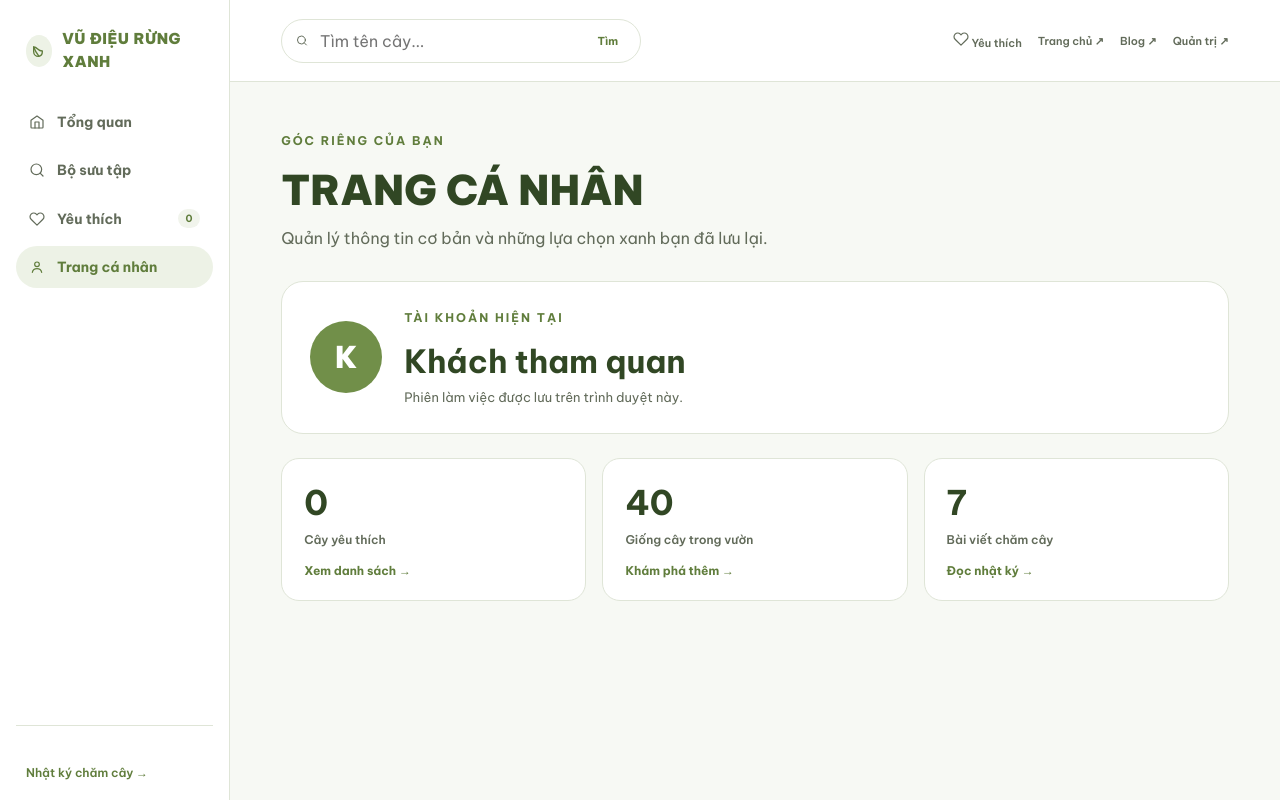
After one commit to PendingN/Web503073, a PHP site: page /profile.php in a window 1280 px wide. The commit adds this page. Run offline with PHP 8.4, Linux system fonts and the light colour scheme.

Commit message:
feat: add profile sidebar item and refresh landing text

```diff
--- a/css/style.css
+++ b/css/style.css
@@ -227,6 +227,22 @@ input:focus-visible { outline-offset: 2px; }
 @media (max-width: 760px) { .dashboard-shell { overflow: visible; }.dashboard-sidebar { flex-basis: auto; min-height: auto; }.dashboard-main { overflow: visible; }.dashboard-content > header { align-items: flex-start; flex-direction: column; }.dashboard-hero-card { grid-template-columns: 1fr; }.dashboard-hero-art { display: none; }.plant-grid { grid-template-columns: repeat(2,minmax(0,1fr)); }.dashboard-toolbar { align-items: stretch; flex-direction: column; }.dashboard-search { min-width: 100%; }.toolbar-links { justify-content: flex-start; }.plant-detail { grid-template-columns: 1fr; }.detail-image { max-width: 540px; }.login-layout { grid-template-columns: 1fr; }.login-page .brand-pane { min-height: 310px; }.login-form-panel { min-height: 540px; padding: 42px 24px; } }
 @media (max-width: 460px) { .plant-grid, .stats-grid { grid-template-columns: 1fr; }.dashboard-content { padding: 22px 16px; }.filter-panel { align-items: stretch; flex-direction: column; }.filter-panel label, .filter-panel input, .filter-panel select, .filter-panel button { width: 100%; }.detail-main, .blog-post-main { padding-inline: 18px; }.dashboard-sidebar { padding-inline: 10px; }.dashboard-logo { padding-bottom: 18px; } }
 
+/* Landing typography and profile navigation */
+.title-container .main-title { font-weight: 700; }
+.dashboard-brand { font-size: 15px; font-weight: 900; }
+.dashboard-nav-link { font-size: 14px; font-weight: 700; }
+.dashboard-sidebar-foot { font-size: 12px; }
+.profile-card { display: flex; align-items: center; gap: 22px; margin-bottom: 24px; padding: 28px; border: 1px solid var(--brand-border); border-radius: 22px; background: #fff; }
+.profile-avatar { display: grid; flex: 0 0 72px; place-items: center; width: 72px; height: 72px; border-radius: 50%; background: var(--brand); color: #fff; font-size: 30px; font-weight: 800; }
+.profile-card h2 { margin: 0 0 8px; color: #314724; font-size: clamp(20px,3vw,32px); }
+.profile-card p:not(.eyebrow) { margin: 0; color: var(--brand-muted); font-size: 13px; }
+.profile-summary { display: grid; grid-template-columns: repeat(3,minmax(0,1fr)); gap: 16px; }
+.profile-summary article { display: grid; gap: 8px; padding: 22px; border: 1px solid var(--brand-border); border-radius: 18px; background: #fff; }
+.profile-summary strong { color: #314724; font-size: 34px; }
+.profile-summary span { color: var(--brand-muted); font-size: 12px; font-weight: 600; }
+.profile-summary a { margin-top: 8px; color: var(--brand-hover); font-size: 12px; font-weight: 700; }
+@media (max-width: 760px) { .profile-summary { grid-template-columns: 1fr; }.profile-card { align-items: flex-start; flex-direction: column; } }
+
 /* Blog */
 .blog-page { min-height: 100vh; background: #fbfcf8; }
 .blog-page main { padding: 0 clamp(24px,8vw,120px) 88px; }
--- a/includes/dashboard-sidebar.php
+++ b/includes/dashboard-sidebar.php
@@ -19,6 +19,10 @@
             <svg viewBox="0 0 24 24" width="16" height="16" fill="none" stroke="currentColor" stroke-width="1.8" stroke-linecap="round" stroke-linejoin="round"><path d="M20.84 4.61a5.5 5.5 0 0 0-7.78 0L12 5.67l-1.06-1.06a5.5 5.5 0 0 0-7.78 7.78l1.06 1.06L12 21.23l7.78-7.78 1.06-1.06a5.5 5.5 0 0 0 0-7.78Z"/></svg>
             Yêu thích <span class="favorite-count"><?= count(favorite_ids()) ?></span>
         </a>
+        <a class="dashboard-nav-link<?= $dashboardActive === 'profile' ? ' is-active' : '' ?>" <?= $dashboardActive === 'profile' ? 'aria-current="page"' : '' ?> href="profile.php">
+            <svg viewBox="0 0 24 24" width="16" height="16" fill="none" stroke="currentColor" stroke-width="1.8" stroke-linecap="round" stroke-linejoin="round"><circle cx="12" cy="8" r="3.5"/><path d="M5 20c.8-3.6 3.1-5.5 7-5.5s6.2 1.9 7 5.5"/></svg>
+            Trang cá nhân
+        </a>
     </nav>
     <div class="dashboard-sidebar-foot">
         <span>40 giống cây xanh</span>
--- a/index.php
+++ b/index.php
@@ -15,7 +15,6 @@ require __DIR__ . '/includes/navbar.php';
         <div class="torn-paper" aria-hidden="true"></div>
         <div class="hero-overlay"></div>
         <div class="title-container">
-            <p class="eyebrow" style="color:#dfe8d2;">KHÔNG GIAN SỐNG XANH</p>
             <h1 class="main-title">VŨ ĐIỆU<br>RỪNG XANH</h1>
             <p class="hero-description">Cùng thiên nhiên tạo nên những giá trị xanh bền vững.</p>
             <a class="btn-brand hero-cta" href="dashboard.php">Khám phá bộ sưu tập ↗</a>
--- /dev/null
+++ b/profile.php
@@ -0,0 +1,41 @@
+<?php
+declare(strict_types=1);
+
+require_once __DIR__ . '/includes/init.php';
+
+$pageTitle = 'Trang cá nhân';
+$bodyClass = 'dashboard-page';
+$dashboardActive = 'profile';
+$userEmail = (string) ($_SESSION['user_email'] ?? 'Khách tham quan');
+$flashMessage = take_flash();
+require __DIR__ . '/includes/header.php';
+?>
+
+<div class="dashboard-shell">
+    <?php require __DIR__ . '/includes/dashboard-sidebar.php'; ?>
+    <div class="dashboard-main">
+        <?php require __DIR__ . '/includes/dashboard-toolbar.php'; ?>
+        <main class="dashboard-content profile-content">
+            <?php if ($flashMessage !== null): ?><div class="status-note" data-auto-dismiss><?= e($flashMessage) ?></div><?php endif; ?>
+            <header>
+                <div>
+                    <p class="eyebrow">GÓC RIÊNG CỦA BẠN</p>
+                    <h1>Trang cá nhân</h1>
+                    <p class="lead">Quản lý thông tin cơ bản và những lựa chọn xanh bạn đã lưu lại.</p>
+                </div>
+            </header>
+
+            <section class="profile-card">
+                <div class="profile-avatar"><?= e(strtoupper(substr($userEmail, 0, 1))) ?></div>
+                <div><p class="eyebrow">TÀI KHOẢN HIỆN TẠI</p><h2><?= e($userEmail) ?></h2><p>Phiên làm việc được lưu trên trình duyệt này.</p></div>
+            </section>
+            <section class="profile-summary">
+                <article><strong><?= count(favorite_ids()) ?></strong><span>Cây yêu thích</span><a href="favorites.php">Xem danh sách →</a></article>
+                <article><strong><?= count($plants) ?></strong><span>Giống cây trong vườn</span><a href="collection.php">Khám phá thêm →</a></article>
+                <article><strong><?= count($posts) + 1 ?></strong><span>Bài viết chăm cây</span><a href="blog.php">Đọc nhật ký →</a></article>
+            </section>
+        </main>
+    </div>
+</div>
+
+<?php $showSiteFooter = false; require __DIR__ . '/includes/footer.php'; ?>
```
